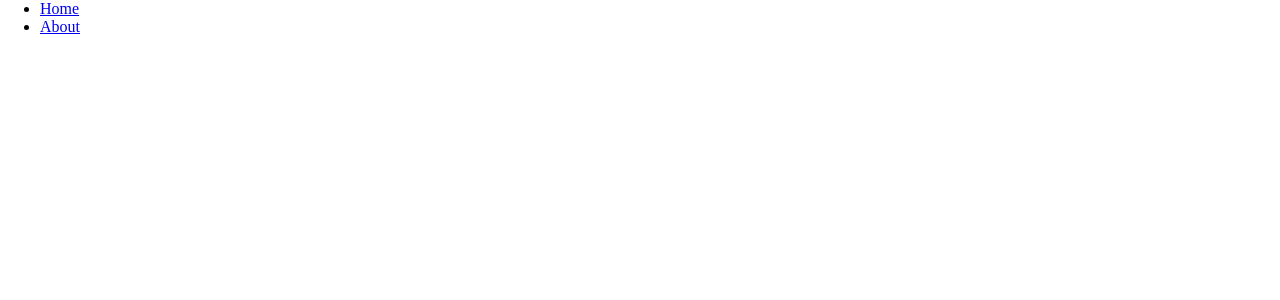
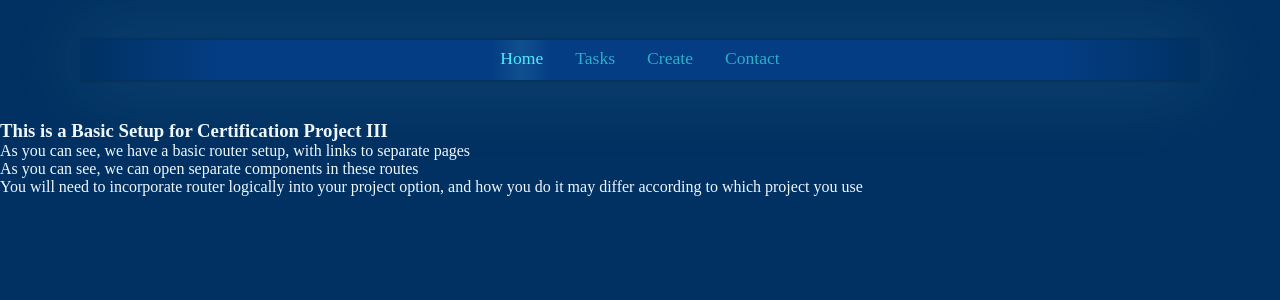
Before and after one commit to sinajhrm/certification-project3, a React (Vite) app: page / in a window 1280 px wide. Before the commit this address had no page. Shown: the top 300 px of the page. Built offline with nearby package versions, Linux system fonts and the light colour scheme.

Commit message:
+ First version of navbar

```diff
--- a/index.html
+++ b/index.html
@@ -4,6 +4,7 @@
     <meta charset="UTF-8" />
     <meta name="viewport" content="width=device-width, initial-scale=1.0" />
     <title>Certification Project III</title>
+
     <!--Made use of vite setup to start this project-->
   </head>
   <body>
--- a/src/App.jsx
+++ b/src/App.jsx
@@ -3,8 +3,7 @@ import React from 'react'
 import {
     BrowserRouter as Router,
     Routes,
-  Route,
-  Link
+    Route
 } from 'react-router-dom'
 
 /**
@@ -12,26 +11,19 @@ import {
  */
 import Home from './components/home/Home'
 import About from './components/about/About'
+import Navbar from './components/navbar/navbar'
 
 const App = () => {
     return (
         <Router>
             <div>
-        <nav>
-          <ul>
-            <li>
-              <Link to="/home">Home</Link>
-            </li>
-            <li>
-              <Link to="/about">About</Link>
-            </li>
-          </ul>
-        </nav>
+                <Navbar />
                 {/* A <Switch> looks through its children <Route>s and
             renders the first one that matches the current URL.
             Furthermore, notice how the content above always renders? On each page? */}
                 <Routes>
                     <Route path="/home" element={<Home />} />
+                    <Route path="/" element={<Home />} />
                     <Route path="/about" element={<About />} />
                 </Routes>
             </div>
--- a/src/components/home/Home.jsx
+++ b/src/components/home/Home.jsx
@@ -1,3 +1,5 @@
+import React from 'react'
+
 const Home = () => {
     return (
         <div>
--- /dev/null
+++ b/src/components/navbar/Navbar.jsx
@@ -0,0 +1,34 @@
+import React from 'react'
+
+import { Link, useMatch, useResolvedPath } from 'react-router-dom'
+import './navbar.css'
+
+const Navbar = () => {
+    return (
+        <>
+            <nav className='navbar'>
+                <ul>
+                    <ActiveClassLink to="/">Home</ActiveClassLink>
+                    <ActiveClassLink to="/tasks">Tasks</ActiveClassLink>
+                    <ActiveClassLink to="/create">Create</ActiveClassLink>
+                    <ActiveClassLink to="/contact">Contact</ActiveClassLink>
+                </ul>
+            </nav>
+        </>
+    )
+}
+
+// Tutorial Soruce: https://www.youtube.com/watch?app=desktop&v=SLfhMt5OUPI
+function ActiveClassLink ({ to, children, ...props }) {
+    const resolvedPath = useResolvedPath(to)
+    const needActiveClass = useMatch({ path: resolvedPath.pathname, end: true })
+    return (
+        <li className={needActiveClass ? 'active' : ''}>
+            <Link to={to} {...props}>
+                {children}
+            </Link>
+        </li>
+    )
+}
+
+export default Navbar
--- /dev/null
+++ b/src/components/navbar/navbar.css
@@ -0,0 +1,59 @@
+.navbar {
+    color: rgb(41, 176, 203);
+    display: flex;
+    background-image: radial-gradient(circle,
+    rgb(4, 61, 131) 75%,
+    rgba(0, 0, 0, 0) 100%
+    );
+    height: 2.5rem;
+    margin: 2.5rem 5rem;
+    box-shadow: 0px  .15rem 0px rgb(0, 0, 0, .1),
+                0px -.15rem 0px rgb(0, 0, 0, .1),
+                0 0px 5rem 0 rgb(160, 239, 255, .15);
+}
+
+.navbar ul {
+    all: unset;
+    list-style: none;
+    display: flex;
+    gap: 1rem;
+    text-align: center;
+    align-items: center;
+    transform: translateX(-50%);
+    margin-left: 50%;
+}
+
+.navbar a {
+    color: inherit;
+    text-decoration: none;
+    text-align: center;
+    padding: 0.5rem;
+    font-size: 1.1rem;
+    height: 100%;
+    display: flex;
+    transition-duration: 500ms;
+    position: relative;
+    height: 2.5rem;
+}
+.navbar li {
+    all: unset;
+    list-style: none;
+    text-align: center;
+}
+
+.navbar li.active {
+    color: rgb(78, 234, 255);
+    /* transition-duration: 7500ms; */
+    background-image: linear-gradient(90deg,
+    rgba(0, 0, 0, 0) 0%,
+    rgba(120, 244, 251, 0.1) 50%,
+    rgba(0, 0, 0, 0) 100%
+    );
+    /* background-color: rgba(120, 244, 251, 0.15); */
+}
+
+.navbar li:hover {
+    transition-duration: 250ms;
+    cursor: pointer;
+    scale: 1.05;
+}
--- a/src/index.css
+++ b/src/index.css
@@ -5,6 +5,12 @@
   margin: 0;
 }
 
+html
+{
+  background-color: rgb(0, 49, 98);
+  color: aliceblue;
+}
+
 img,
 svg {
   display: block;
```
Also changed, not shown: .eslintrc.json, 1 other file (tests, documents, lock files or other folders). Lines whose indentation alone changed are shown as unchanged.
